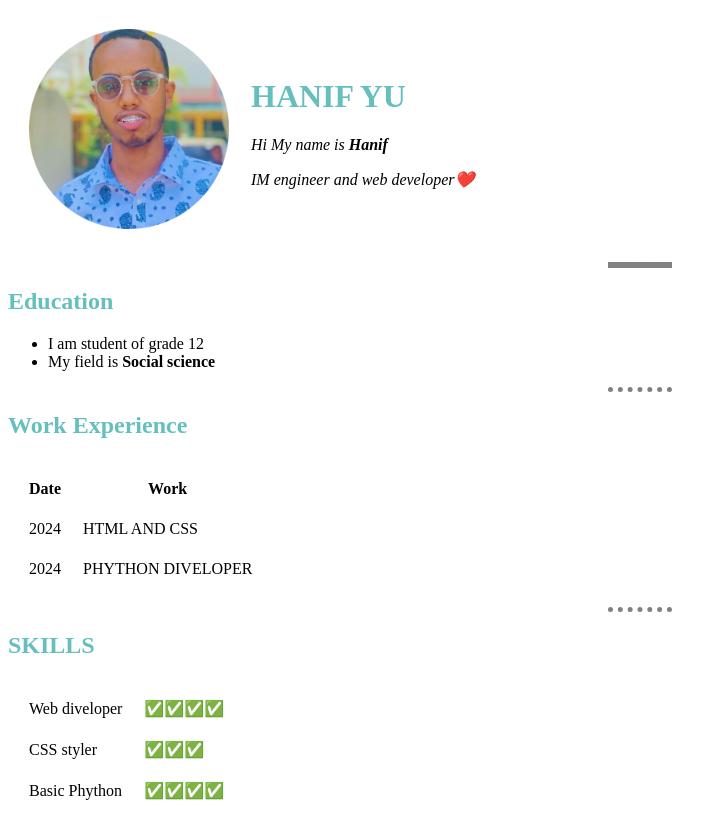
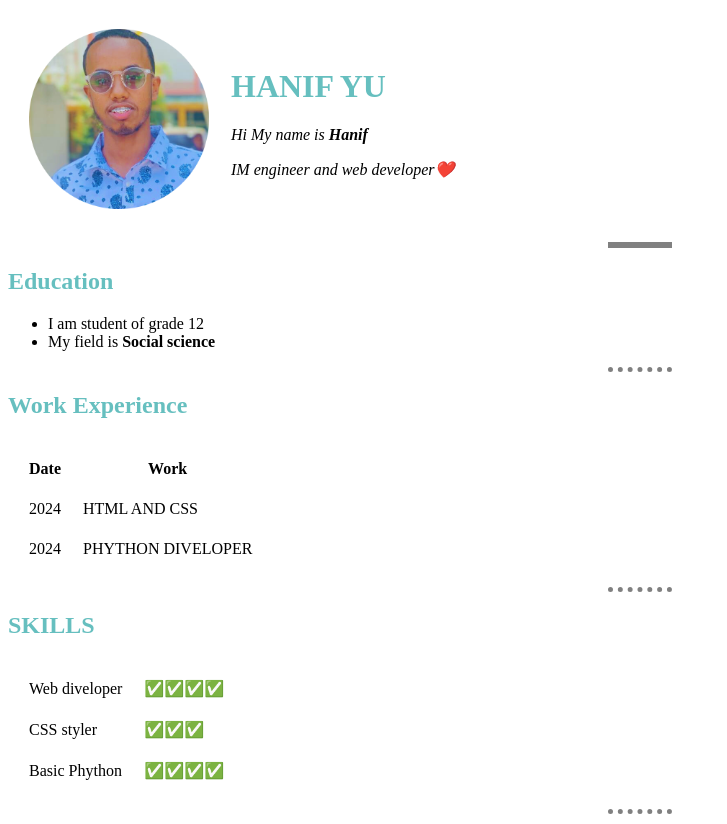
Before and after one commit to Halalyu/cv, a plain HTML site: page index.html in a window 1280 px wide. Shown: the top 824 px of the page, without its empty margins (0-727 px from the left). Drawn offline with Linux system fonts and the light colour scheme.

Commit message:
Add files via upload

```diff
--- a/index.html
+++ b/index.html
@@ -4,6 +4,11 @@
     <meta charset="utf-8">
     <title>hanif personal site</title>
     <link rel="stylesheet" href="css/style.css">
+    <style media="screen">
+      img{
+        height: 180px;
+      }
+    </style>
   </head>
   <body >
 
```
